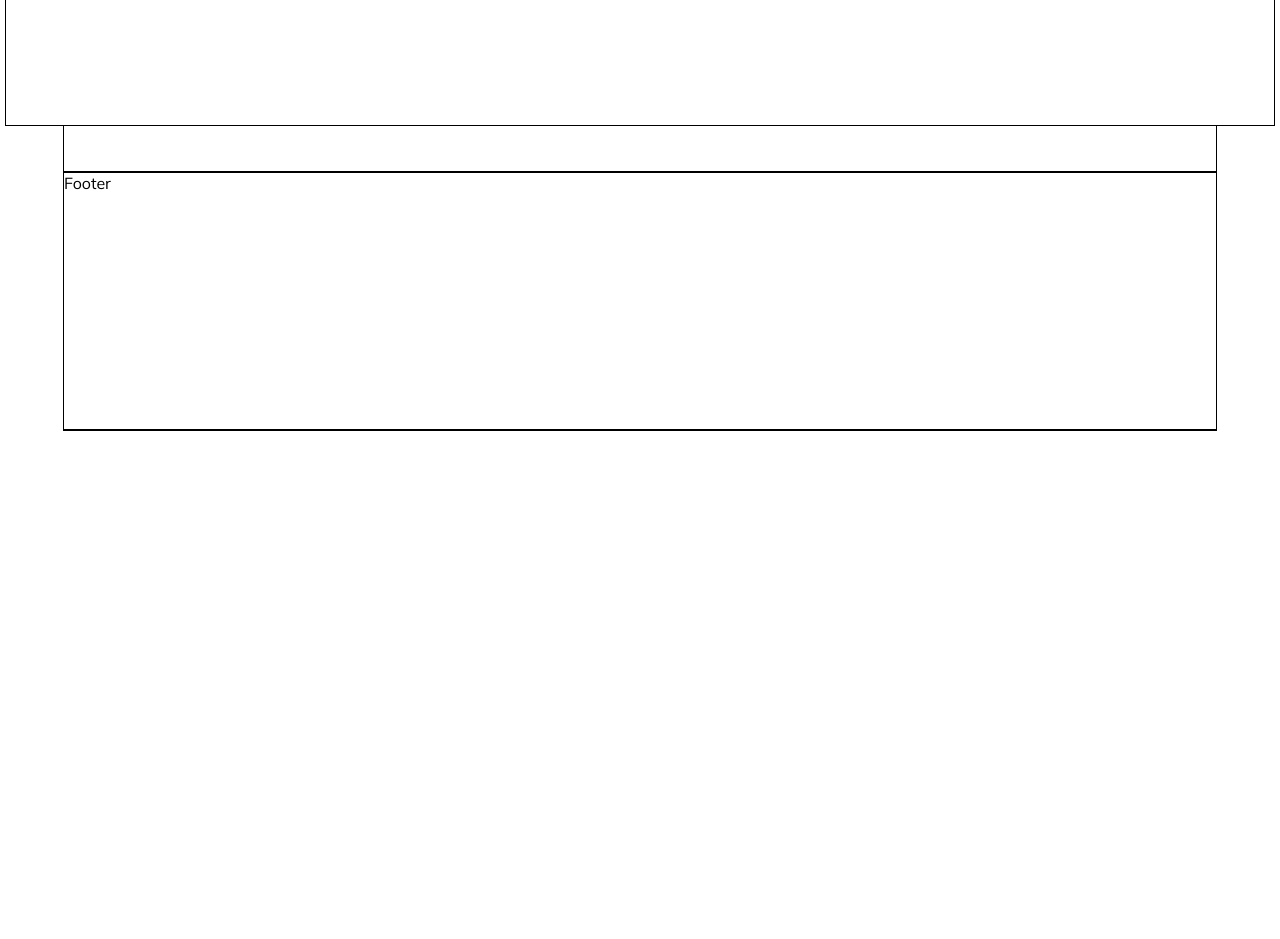
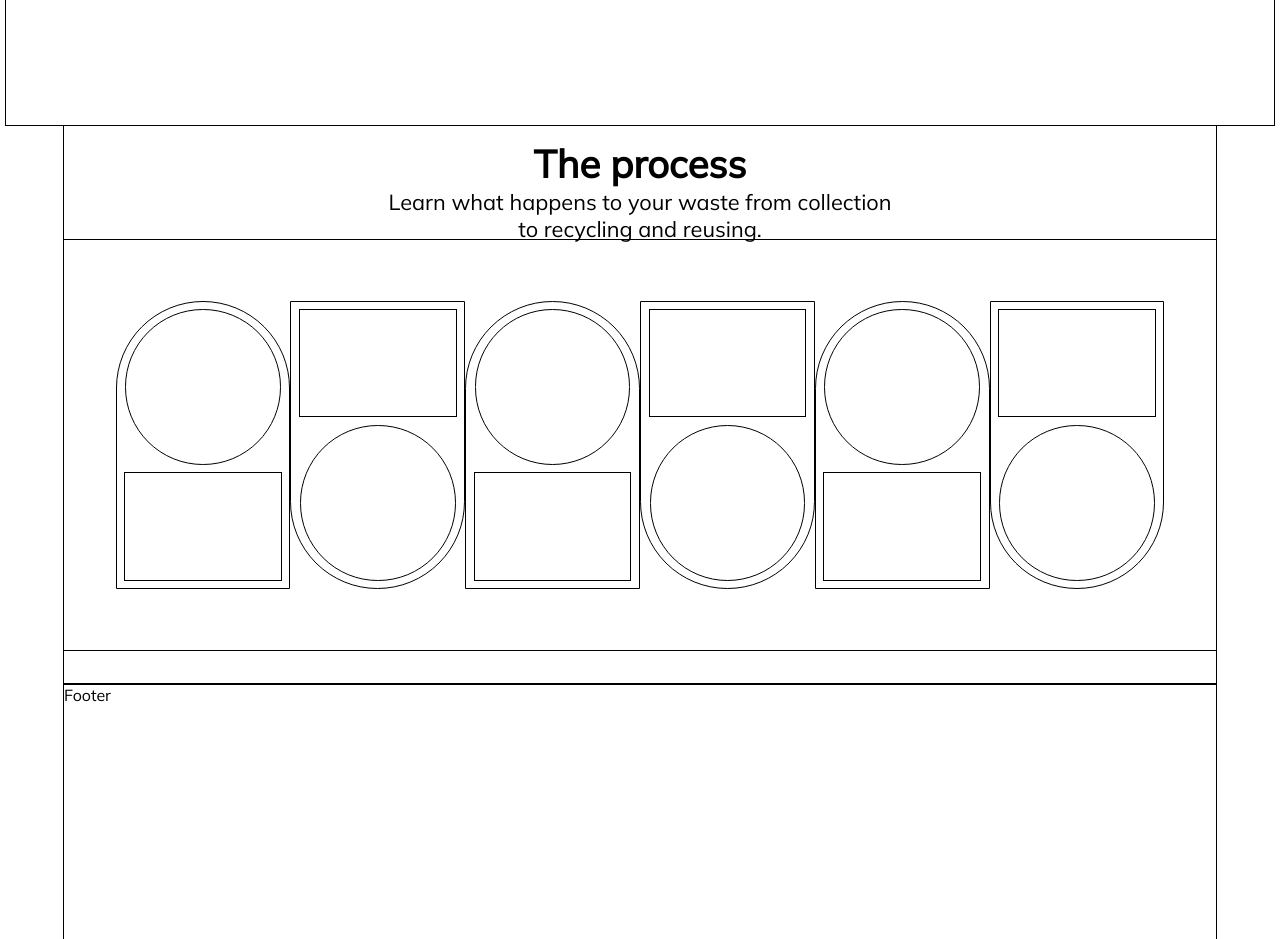
Before and after one commit to MokuaEnock/greenly, a React (Create React App) app: page / in a window 1280 px wide. Shown: the part 1960-2899 px from the top of the page. Before the commit the page ends 2391 px from the top, so only its background shows below. Built offline with nearby package versions, Linux system fonts and the light colour scheme.

Commit message:
create skeleton for the process section

```diff
--- a/src/pages/landing/landing.css
+++ b/src/pages/landing/landing.css
@@ -335,7 +335,6 @@
 
 #content #content {
     width: 90%;
-    border: thin solid black;
     height: 35%;
     font-size: 1.3vw;
     border: thin solid black;
@@ -353,3 +352,67 @@
     border: thin solid black;
 
 }
+
+#process {
+    height: 40vw;
+    width: 100%;
+    display: flex;
+    flex-direction: column;
+    align-items: center;
+    justify-content: space-between;
+    text-align: center;
+}
+
+#process #heading {
+    width: 100%;
+    height: 7vw;
+    display: flex;
+    flex-direction: column;
+    align-items: center;
+    justify-content: space-evenly;
+    text-align: center;
+}
+
+#process>#content {
+    display: flex;
+    flex-direction: row;
+    border: thin solid black;
+    height: 80%;
+    width: 100%;
+    align-items: center;
+    justify-content: center;
+}
+
+#process>#content>div {
+    width: 15%;
+    height: 70%;
+    border: thin solid black;
+    display: flex;
+    flex-direction: column;
+    align-items: center;
+    justify-content: space-evenly;
+    text-align: center;
+}
+
+.up {
+    border-top-left-radius: 9vw;
+    border-top-right-radius: 9vw;
+}
+
+.down {
+    border-bottom-left-radius: 9vw;
+    border-bottom-right-radius: 9vw;
+}
+
+.process-icon {
+    border: thin solid black;
+    width: 12vw;
+    height: 12vw;
+    border-radius: 50%;
+}
+
+.process-label {
+    border: thin solid black;
+    width: 90%;
+    height: 37%;
+}
--- a/src/pages/landing/landing.js
+++ b/src/pages/landing/landing.js
@@ -109,13 +109,48 @@ export default function Landing() {
             <span id="title">Agriculture</span>
             <span id="content"></span>
           </div>
-
         </div>
       </section>
 
       <section id="image-tag"></section>
 
-      <section id="process"></section>
+      <section id="process">
+        <div id="heading">
+          <span id="title">The process</span>
+          <span id="word">
+            Learn what happens to your waste from collection
+            <br />
+            to recycling and reusing.
+          </span>
+        </div>
+
+        <div id="content">
+          <div className="up">
+            <span className="process-icon"></span>
+            <span className="process-label"></span>
+          </div>
+          <div className="down">
+            <span className="process-label"></span>
+            <span className="process-icon"></span>
+          </div>
+          <div className="up">
+            <span className="process-icon"></span>
+            <span className="process-label"></span>
+          </div>
+          <div className="down">
+            <span className="process-label"></span>
+            <span className="process-icon"></span>
+          </div>
+          <div className="up">
+            <span className="process-icon"></span>
+            <span className="process-label"></span>
+          </div>
+          <div className="down">
+            <span className="process-label"></span>
+            <span className="process-icon"></span>
+          </div>
+        </div>
+      </section>
 
       <section id="partners"></section>
 
```
